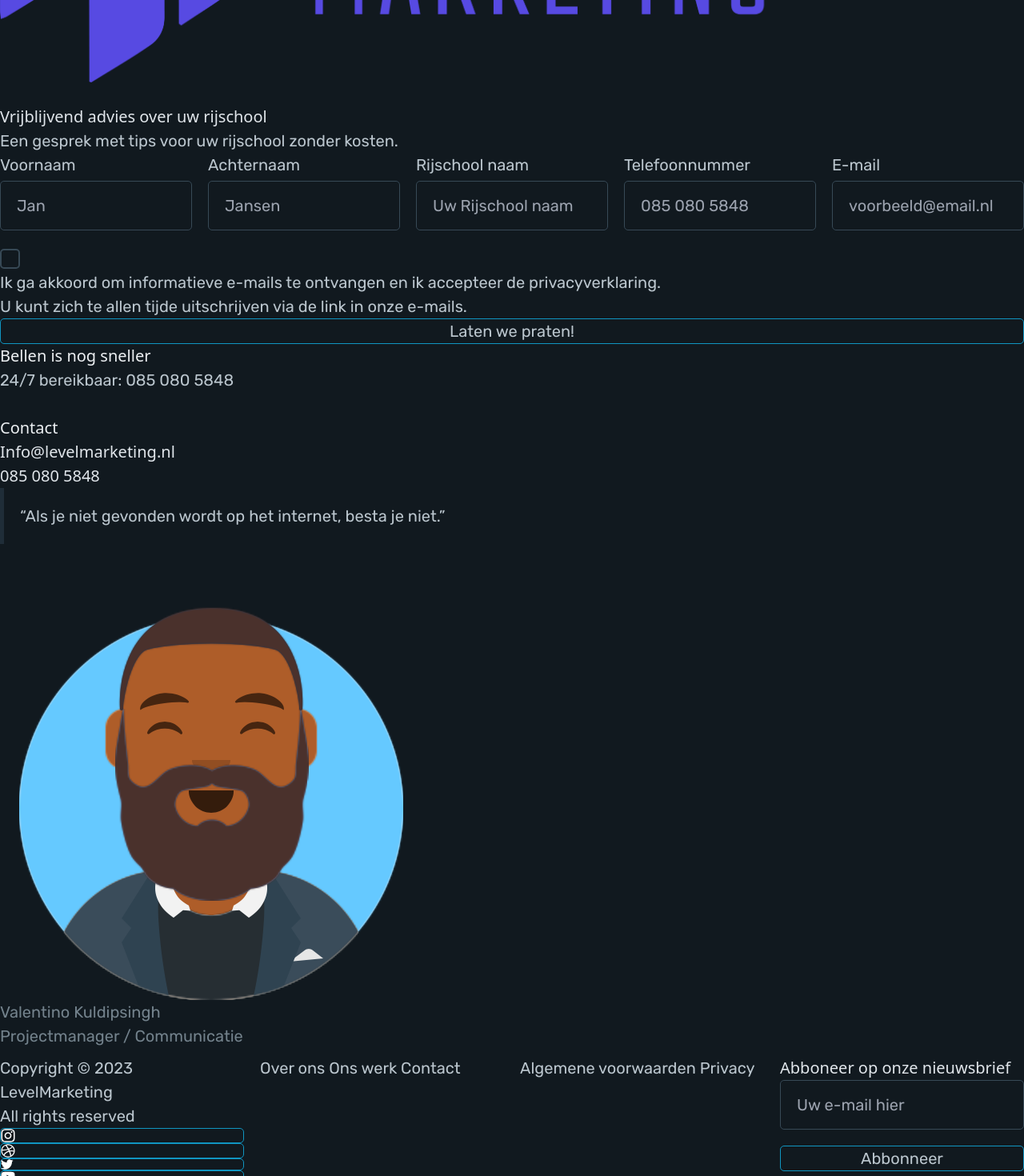
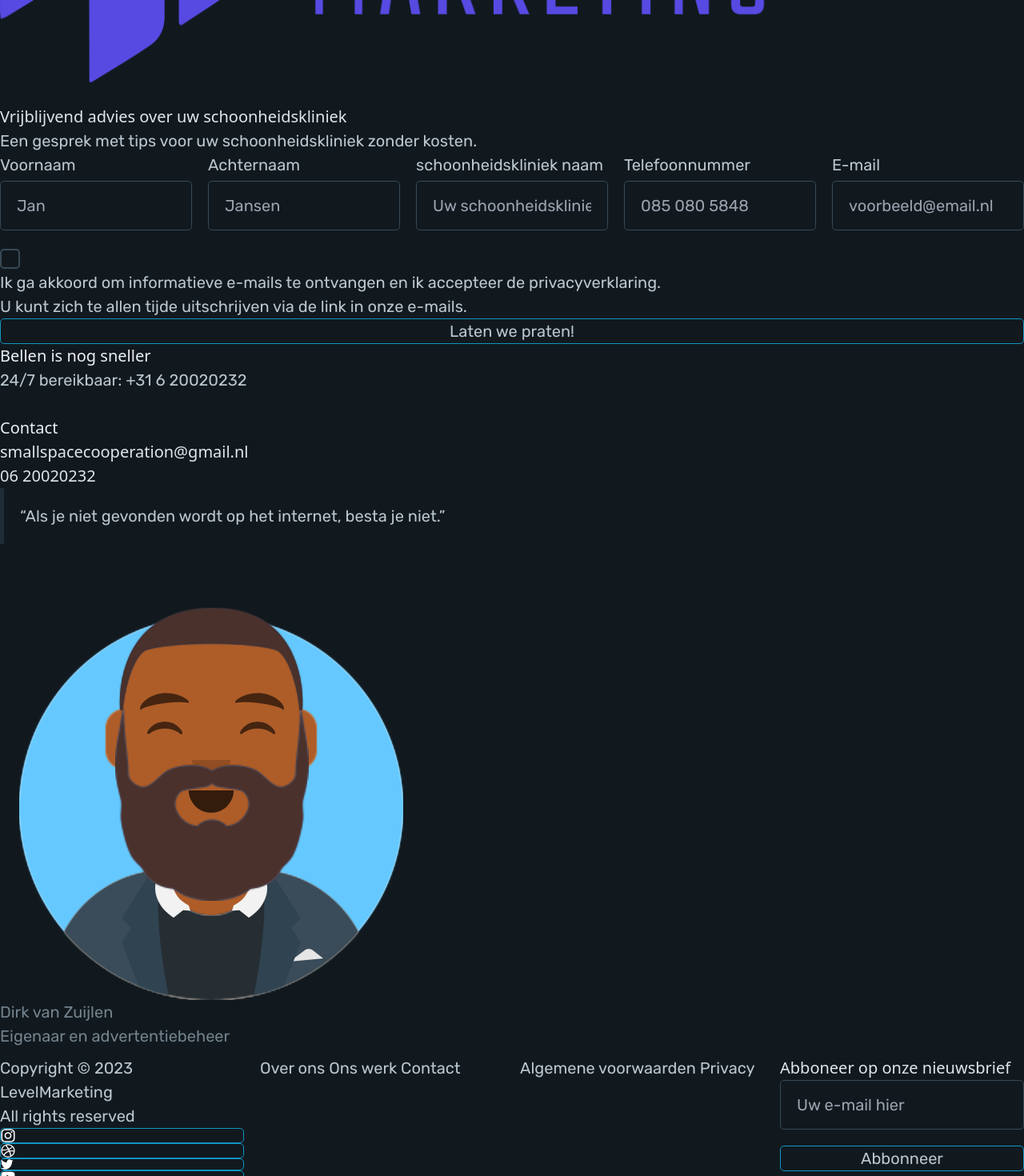
Before and after one commit to SmallSpaceco/smallspaceco, a SvelteKit app: page /contact in a window 1280 px wide. Shown: the part 380-1850 px from the top of the page at 80% size. Built offline with nearby package versions, Linux system fonts and the light colour scheme.

Commit message:
text geupdate deels

```diff
--- a/src/routes/Contact.svelte
+++ b/src/routes/Contact.svelte
@@ -21,7 +21,7 @@
           FIRSTNAME: event.target.FIRSTNAME.value,
           LASTNAME: event.target.LASTNAME.value,
           SMS: "+31" + event.target.SMS.value,
-          RIJSCHOOL: event.target.RIJSCHOOL.value,
+          schoonheidskliniek: event.target.schoonheidskliniek.value,
         },
         listIds: [5],
         updateEnabled: false,
@@ -49,8 +49,8 @@
 <!-- laten we praten -->
 <div class="relative isolate px-6 py-24 sm:py-32 lg:px-8">
     <div class="mx-auto max-w-xl lg:max-w-4xl">
-      <h2 class="text-4xl font-bold tracking-tight">Vrijblijvend advies over uw rijschool</h2>
-      <p class="mt-2 text-lg leading-8 text-gray-500">Een gesprek met tips voor uw rijschool zonder kosten.</p>
+      <h2 class="text-4xl font-bold tracking-tight">Vrijblijvend advies over uw schoonheidskliniek</h2>
+      <p class="mt-2 text-lg leading-8 text-gray-500">Een gesprek met tips voor uw schoonheidskliniek zonder kosten.</p>
       <div class="mt-16 flex flex-col gap-16 sm:gap-y-20 lg:flex-row">
         <form on:submit={handleSubmit} class="lg:flex-auto" autocomplete="on" id="sib-form" method="POST" action="https://fd40632e.sibforms.com/serve/MUIEALGteEaDVAxCcXMijG66ZdhxxSEVRIhqMXG_qrY3aMMSENJRQqu1gogO8rDJIGiHhtE7ENfx9_i-aQhAAyUKdFsM0E9lx5KweqCMMVTCLqdBUF1W1HQqztH-g0RLxUqt52rqEL031rEa1lh8ft061_tZKvUmX76m2hjNrbjXmVzvTCN5-CKHIA6-IqxBZ4_LOz9sIMG-FArO" data-type="subscription">
           <div class="grid grid-cols-1 gap-x-8 gap-y-2 sm:grid-cols-2">
@@ -67,9 +67,9 @@
               </div>
             </div>
             <div>
-              <label for="RIJSCHOOL" class="block text-sm font-semibold leading-6" data-required="*">Rijschool naam</label>
+              <label for="schoonheidskliniek" class="block text-sm font-semibold leading-6" data-required="*">schoonheidskliniek naam</label>
               <div class="mt-2.5">
-                <input id="RIJSCHOOL" name="RIJSCHOOL" type="text" placeholder="Uw Rijschool naam" data-required="true" required class="placeholder:text-gray-500 block w-full rounded-md border-0 px-3.5 py-2 shadow-sm ring-1 ring-inset ring-gray-300 focus:ring-2 focus:ring-inset focus:ring-indigo-600 sm:text-sm sm:leading-6">
+                <input id="schoonheidskliniek" name="schoonheidskliniek" type="text" placeholder="Uw schoonheidskliniek naam" data-required="true" required class="placeholder:text-gray-500 block w-full rounded-md border-0 px-3.5 py-2 shadow-sm ring-1 ring-inset ring-gray-300 focus:ring-2 focus:ring-inset focus:ring-indigo-600 sm:text-sm sm:leading-6">
               </div>
             </div>
 
@@ -103,7 +103,7 @@
             <!-- bellen is sneller -->
             <div class="mt-6 text-sm text-center text-gray-500">
                 <h1 class="text-xl mt-5">Bellen is nog sneller</h1>
-              <p>24/7 bereikbaar: <a href="tel:0850805848" class="text-indigo-600 hover:text-indigo-500">085 080 5848</a></p>
+              <p>24/7 bereikbaar: <a href="tel:0850805848" class="text-indigo-600 hover:text-indigo-500">+31 6 20020232</a></p>
           </div>
         </form>
         <div class="lg:mt-6 lg:w-80 lg:flex-none">
@@ -111,11 +111,11 @@
             <h1 class="text-lg">Contact</h1>
             <div class="align-middle flex mt-1">
               <iconify-icon class="mr-2" icon="material-symbols:mail-outline-rounded" style="color: white;" width="32" height="32"></iconify-icon>
-              <h2>Info@levelmarketing.nl</h2>
+              <h2>smallspacecooperation@gmail.nl</h2>
             </div>
             <div class="align-middle flex mt-3">
               <iconify-icon class="mr-2" icon="mdi:telephone" style="color: white;" width="32" height="32"></iconify-icon>
-              <h2>085 080 5848</h2>
+              <h2>06 20020232</h2>
             </div>
           </div>
           <figure class="mt-10">
@@ -125,8 +125,8 @@
             <figcaption class="mt-10 flex gap-x-6">
               <img src="/tino.png" alt="" class="h-12 w-12 flex-none rounded-full bg-gray-50">
               <div>
-                <div class="text-base font-semibold">Valentino Kuldipsingh</div>
-                <div class="text-sm leading-6 text-gray-600">Projectmanager / Communicatie</div>
+                <div class="text-base font-semibold">Dirk van Zuijlen</div>
+                <div class="text-sm leading-6 text-gray-600">Eigenaar en advertentiebeheer</div>
               </div>
             </figcaption>
           </figure>
```
Also changed, not shown: src/routes/+page.svelte (+22 -21 lines).
